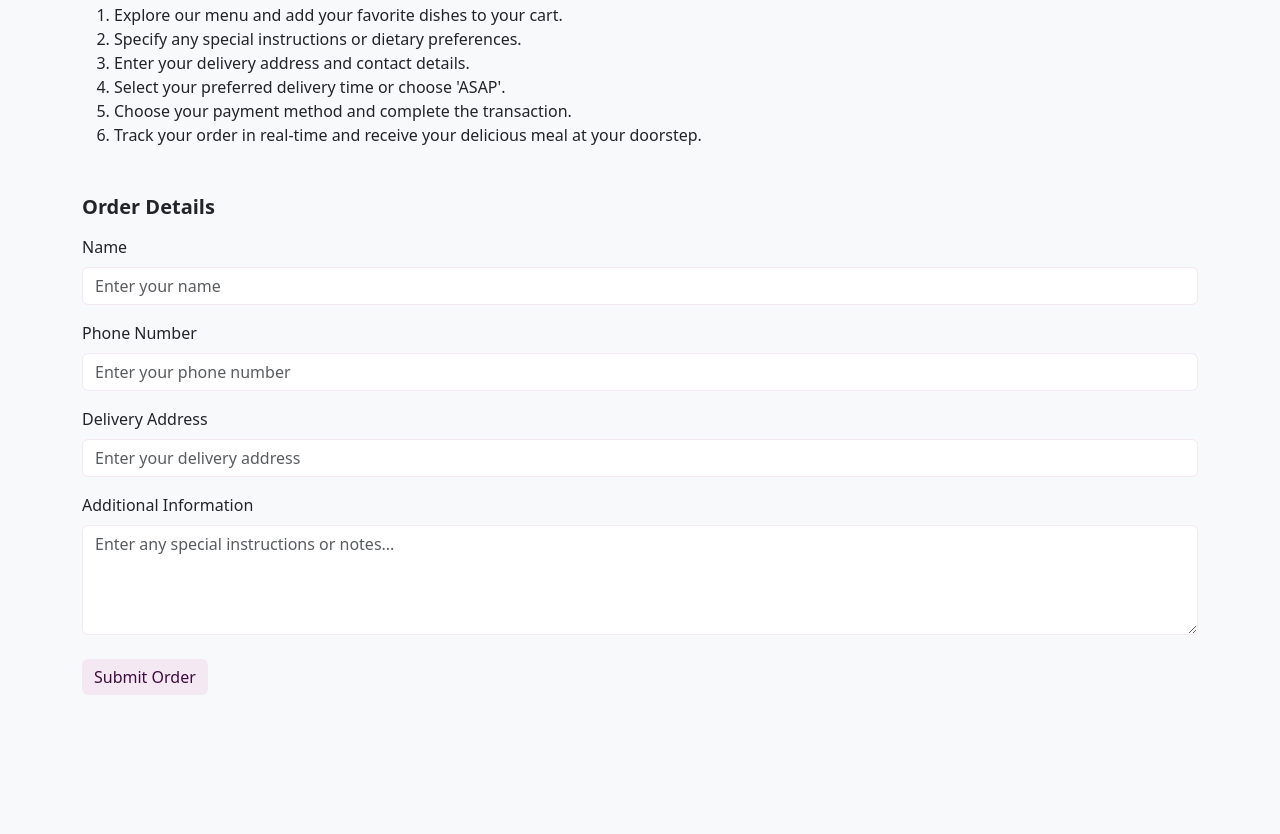
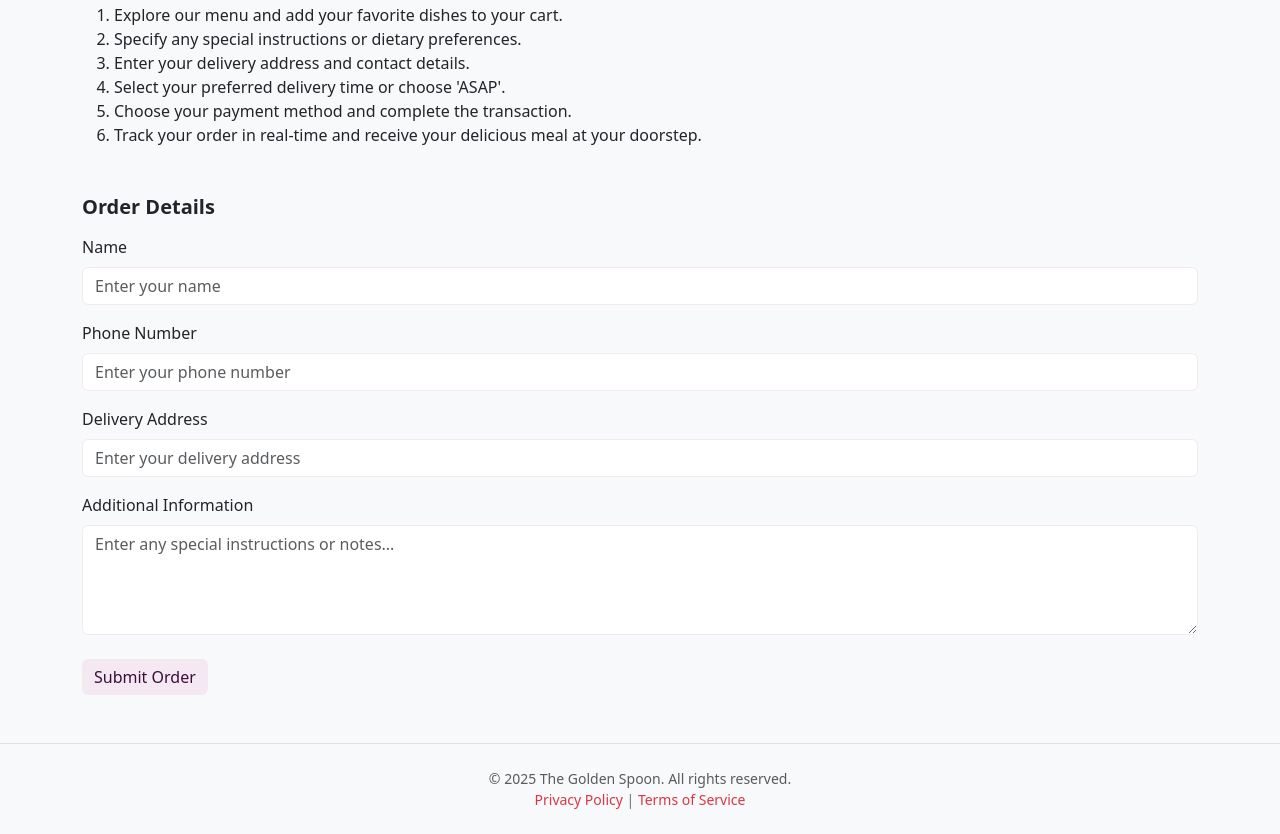
Before and after one commit to hasinduudara/Group-Project-1-Restaurant-Website, a plain HTML site: page pages/order.html in a window 1280 px wide. Shown: the part 395-1229 px from the top of the page. Before the commit the page ends 1138 px from the top, so only its background shows below. Drawn offline with nearby package versions, Linux system fonts and the light colour scheme.

Commit message:
add footer

```diff
--- a/pages/order.html
+++ b/pages/order.html
@@ -39,6 +39,23 @@
       font-weight: bold;
       margin-top: 30px;
     }
+    footer {
+        background-color: #F8F9FA;
+        border-top: 1px solid #ddd;
+        padding: 20px 0;
+      }
+      footer p {
+        margin: 0;
+        font-size: 14px;
+        color: #6C757D;
+      }
+      footer a {
+        color: #DC3545;
+        text-decoration: none;
+      }
+      footer a:hover {
+        text-decoration: underline;
+      }
   </style>
 </head>
 <body>
@@ -115,7 +132,22 @@
       </form>
     </div>
   </div>
-
+     <footer class="bg-light py-4 border-top">
+      <div class="container text-center">
+        <p class="mb-0 text-muted">
+          &copy; 2025 The Golden Spoon. All rights reserved.
+        </p>
+        <p class="mb-0">
+          <a href="#" class="text-danger text-decoration-none"
+            >Privacy Policy</a
+          >
+          |
+          <a href="#" class="text-danger text-decoration-none"
+            >Terms of Service</a
+          >
+        </p>
+      </div>
+    </footer>
   <script src="https://cdn.jsdelivr.net/npm/bootstrap-icons@1.10.5/font/bootstrap-icons.js"></script>
 </body>
 </html>
```
